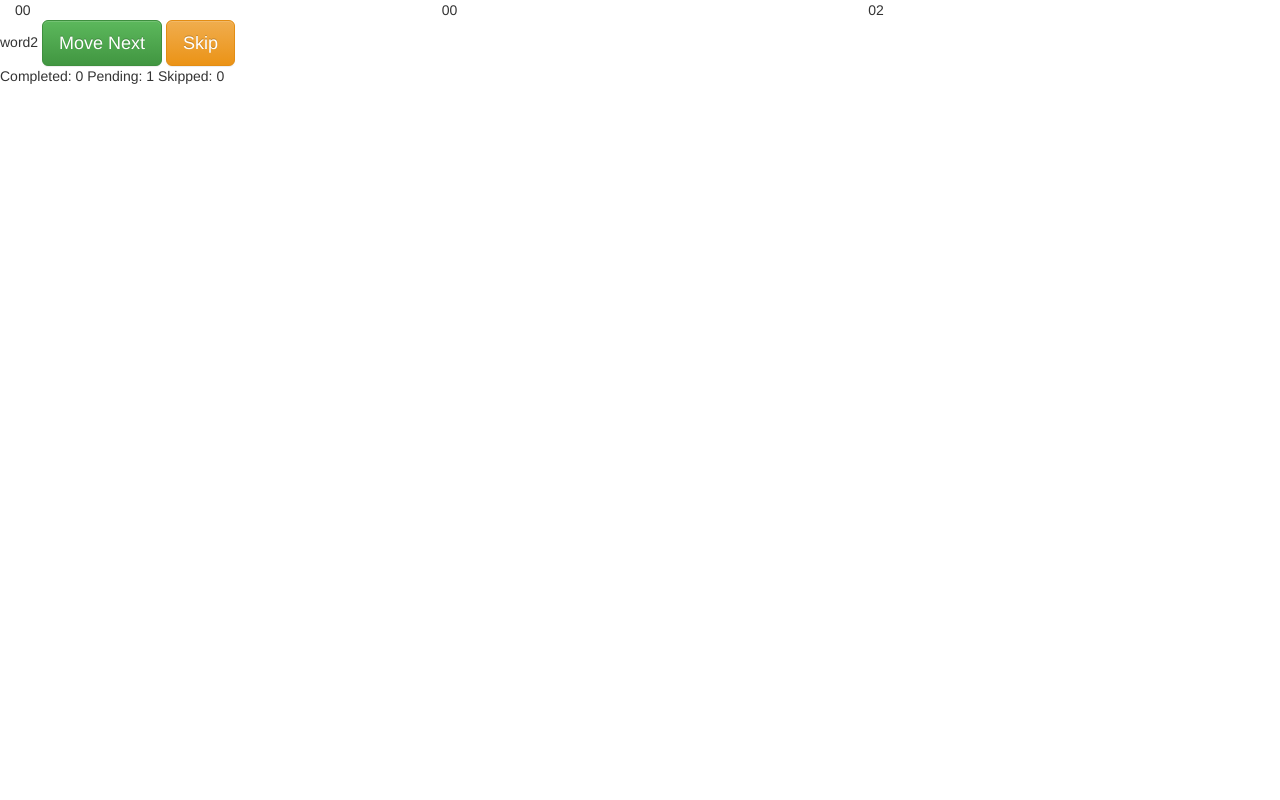
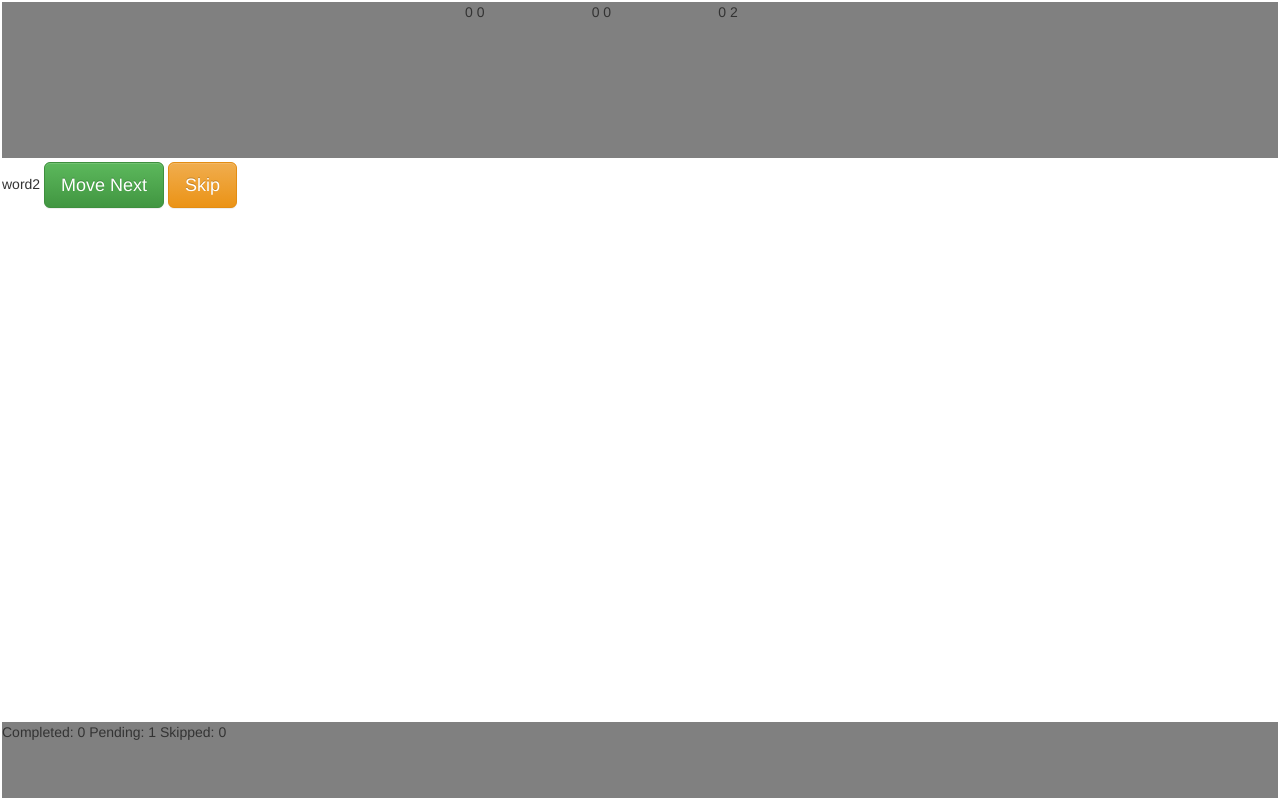
Before and after one commit to atwayne/guesswhat, a plain HTML site: page guesswhat.html in a window 1280 px wide. Both pictures are taken after a click on the button "GO!!". Drawn offline with nearby package versions, Linux system fonts and the light colour scheme.

Commit message:
basic styles

```diff
--- a/app.css
+++ b/app.css
@@ -1,4 +1,4 @@
-html, body {
+html, body, body .page {
     height: 100%;
     min-height: 100%;
 }
@@ -18,9 +18,31 @@ body {
 }
 
     .overlay div {
-        margin-top:20%;
+        margin-top: 20%;
+        width: 40%;
     }
 
     .overlay h2 {
         color: white;
     }
+
+
+#clock-container {
+    height: 20%;
+    background-color: grey;
+    padding:0 35%;
+    border: solid 2px white;
+}
+
+
+#main-container{
+    height:70%;
+    background-color:white;
+    border: solid 2px white;
+}
+
+#foot-container{
+    height:10%;
+    background-color:grey;
+    border: solid 2px white;
+}
--- a/guesswhat.html
+++ b/guesswhat.html
@@ -14,20 +14,25 @@
     <div class="overlay" ng-show="ShowOverlay">
         <div class="center-block text-center">
             <h2>Get ready and </h2>
-            <button ng-click="Start()" ng-hide="IsRunning()" class="btn btn-default  btn-lg">GO!!</button>
+            <button ng-click="Start()" ng-hide="IsRunning()" class="btn btn-default btn-block btn-lg">GO!!</button>
         </div>
     </div>
-    <div>
-
-
-        <div>
-            <div class="center-block row">
-                <div class="col-md-4">{{GetHours()}} </div>
-                <div class="col-md-4">{{GetMinutes()}} </div>
-                <div class="col-md-4">{{GetSeconds()}}</div>
+    <div class="page" ng-hide="ShowOverlay">
+        <div class="center-block row" id="clock-container">
+            <div class="col-md-4 time-digits">
+                <span>{{GetHours() | limitTo:1}}</span>
+                <span>{{GetHours() | limitTo:-1}}</span>
+            </div>
+            <div class="col-md-4 time-digits">
+                <span>{{GetMinutes()| limitTo:1}} </span>
+                <span>{{GetMinutes()| limitTo:-1}} </span>
+            </div>
+            <div class="col-md-4 time-digits">
+                <span>{{GetSeconds()| limitTo:1}}</span>
+                <span>{{GetSeconds()| limitTo:-1}} </span>
             </div>
         </div>
-
+        <div class="center-block row" id="main-container">
             <div>
                 <span ng-show="current!=null">{{current}}</span>
                 <span ng-show="current==null">All done!</span>
@@ -36,9 +41,15 @@
                 <button ng-click="Skip()" type="button" class="btn btn-warning btn-lg">Skip</button>
 
             </div>
+        </div>
+        <div class="center-block row" id="foot-container">
             <span>Completed: {{GetCompletedCount()}}</span>
             <span>Pending: {{GetPendingCount()}}</span>
             <span>Skipped: {{GetSkippedCount()}}</span>
         </div>
+    </div>
+
+
+
 </body>
 </html>
```
Lines whose indentation alone changed are shown as unchanged.
